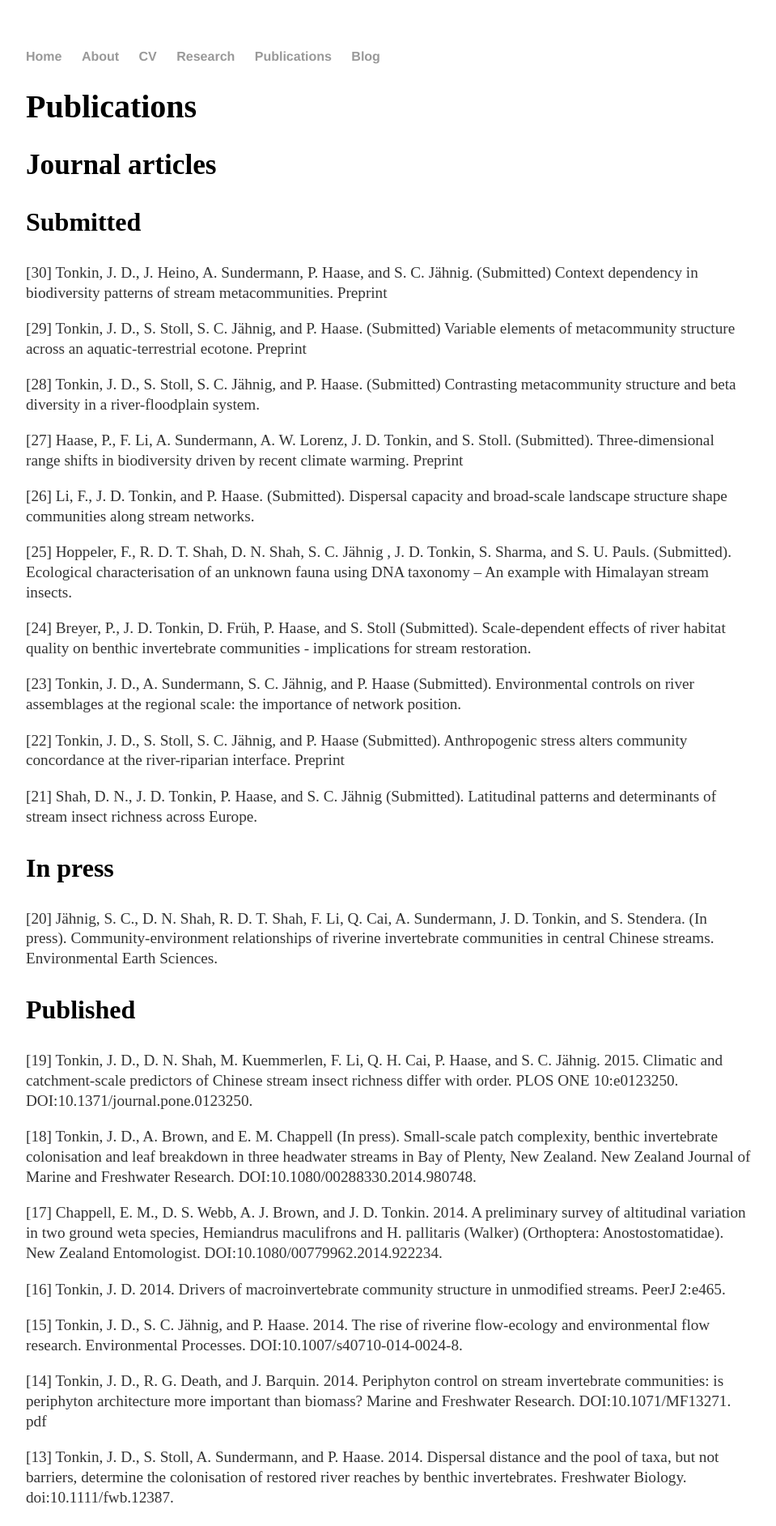
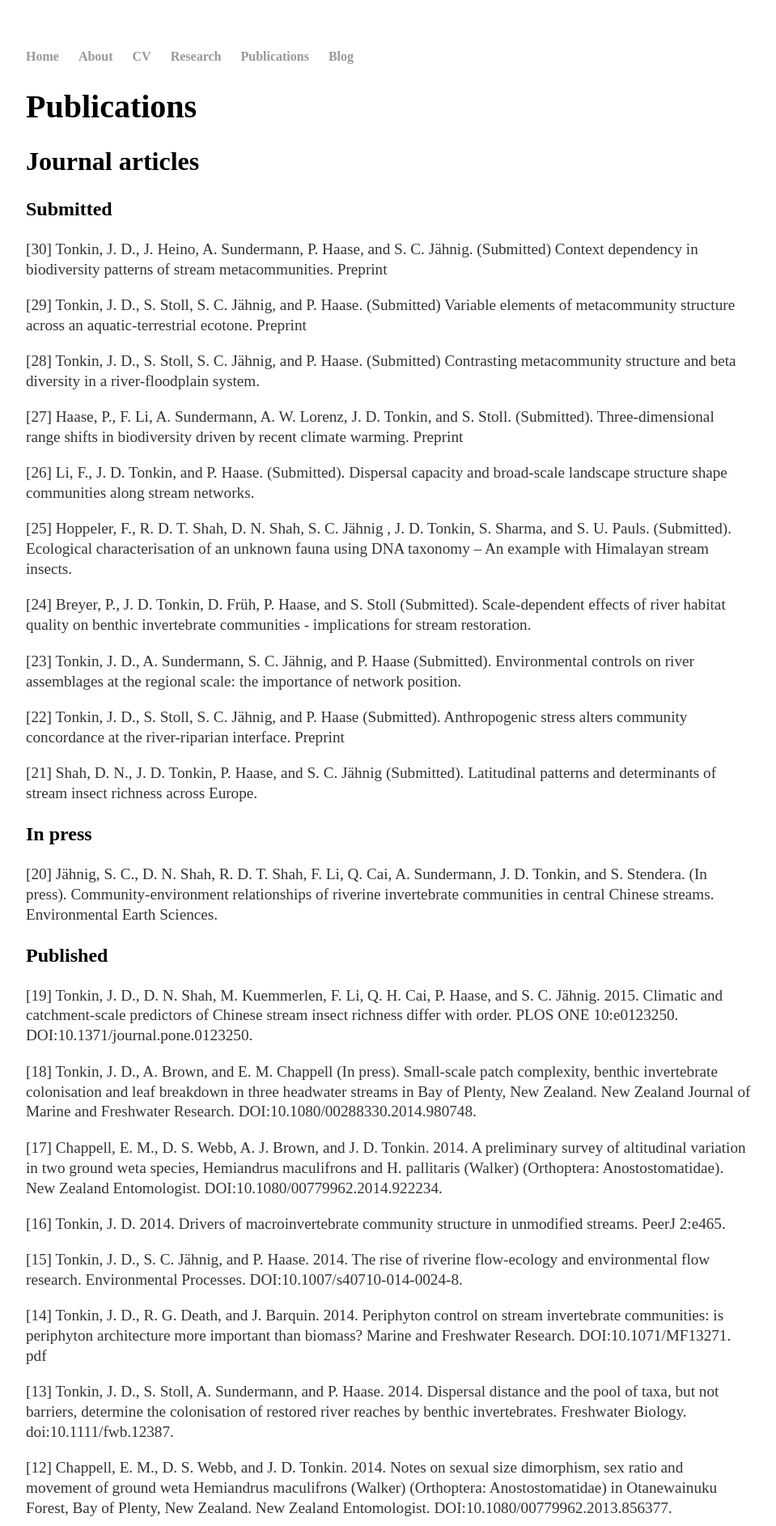
Before and after one commit to jdtonkin/jdtonkin.github.io, a Jekyll site: the page built from Publications/index.html, in a window 1280 px wide. Shown: the top 1885 px of the page at 81% size, without its empty margins (160-1119 px from the left). Built offline with Jekyll 4.4.1, drawn with Linux system fonts in a browser that asks for light colours.

Commit message:
Update main.css

```diff
--- a/css/main.css
+++ b/css/main.css
@@ -7,11 +7,11 @@ p, ul { font-size: 1.2em; line-height: 1.3em; color: #333; font-family: 'fira sa
 
 h1, h2, h3, h4 { font-family: 'fira sans'; }
 h1 { font-size: 2.5em;  }
-h2 { font-size: 2.2em; }
-h3 { font-size: 2.0em; }
-h4 { font-size: 1.5em; }
+h2 { font-size: 2.0em; }
+h3 { font-size: 1.5em; }
+h4 { font-size: 1.2em; }
 
-nav ul, footer ul { font-size: 1em; font-family: 'Helvetica', 'Arial', 'Sans-Serif'; padding: 0px; list-style: none; font-weight: bold; }
+nav ul, footer ul { font-size: 1em; font-family: 'fira sans'; padding: 0px; list-style: none; font-weight: bold; }
 nav ul li, footer ul li { display: inline; margin-right: 20px; }
 
 footer { border-top: 1px solid #d5d5d5; font-size: .8em; }
```
